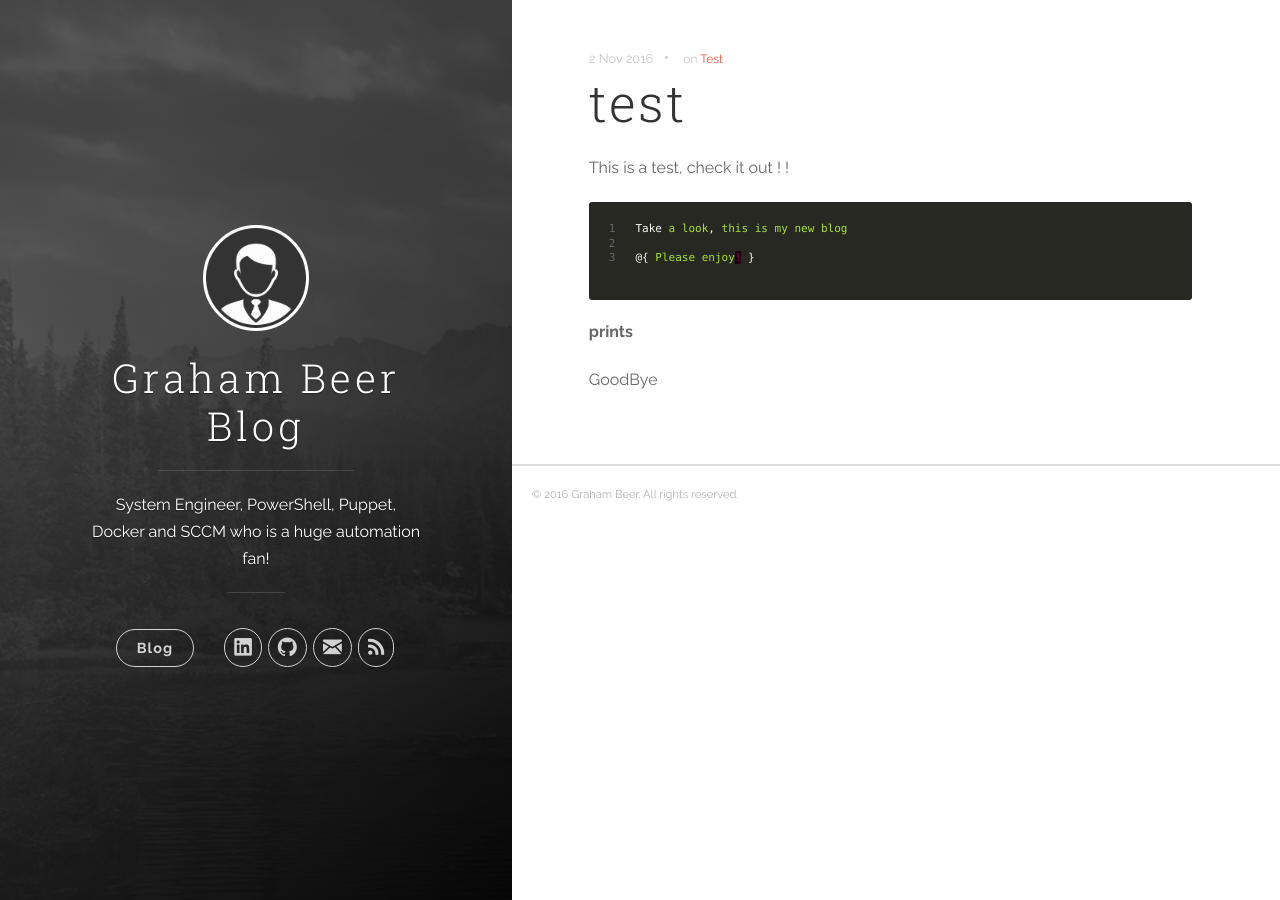
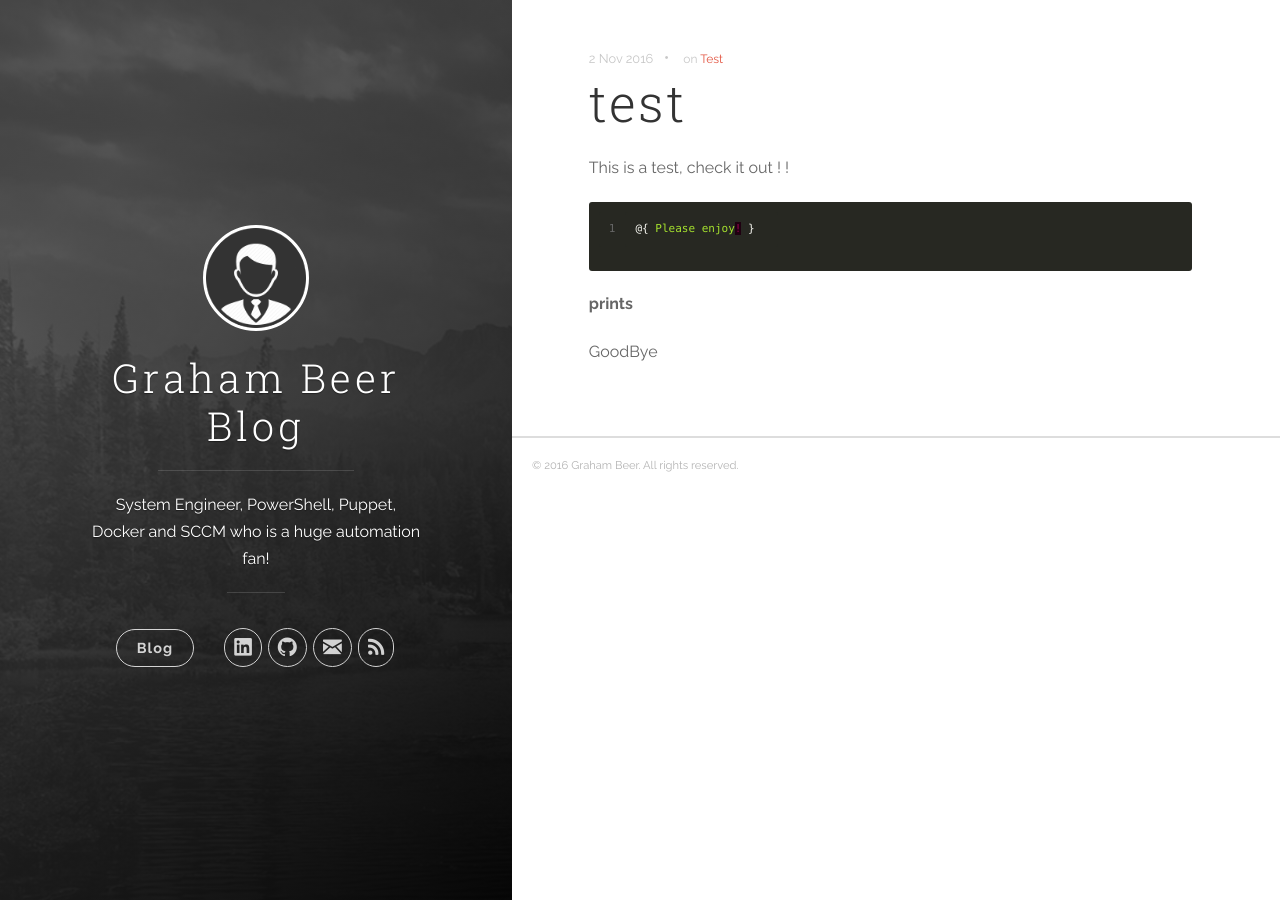
Before and after one commit to Graham-Beer/Graham-Beer.github.io, a Jekyll site: the page built from _posts/2016-02-11-C2-Test.markdown, in a window 1280 px wide. Built offline with Jekyll 4.4.1, drawn with Linux system fonts in a browser that asks for light colours; nearby versions of some CDN libraries.

Commit message:
Update and rename 2016-02-11-C1-Test.markdown to 2016-02-11-C2-Test.markdown

````diff
--- a/_posts/2016-02-11-C1-Test.markdown
+++ b/_posts/2016-02-11-C2-Test.markdown
@@ -13,8 +13,6 @@ tags:
 This is a test, check it out ! !
 
 ```powershell
-Take a look, this is my new blog
-
 @{ Please enjoy! }
 ```
 
````
